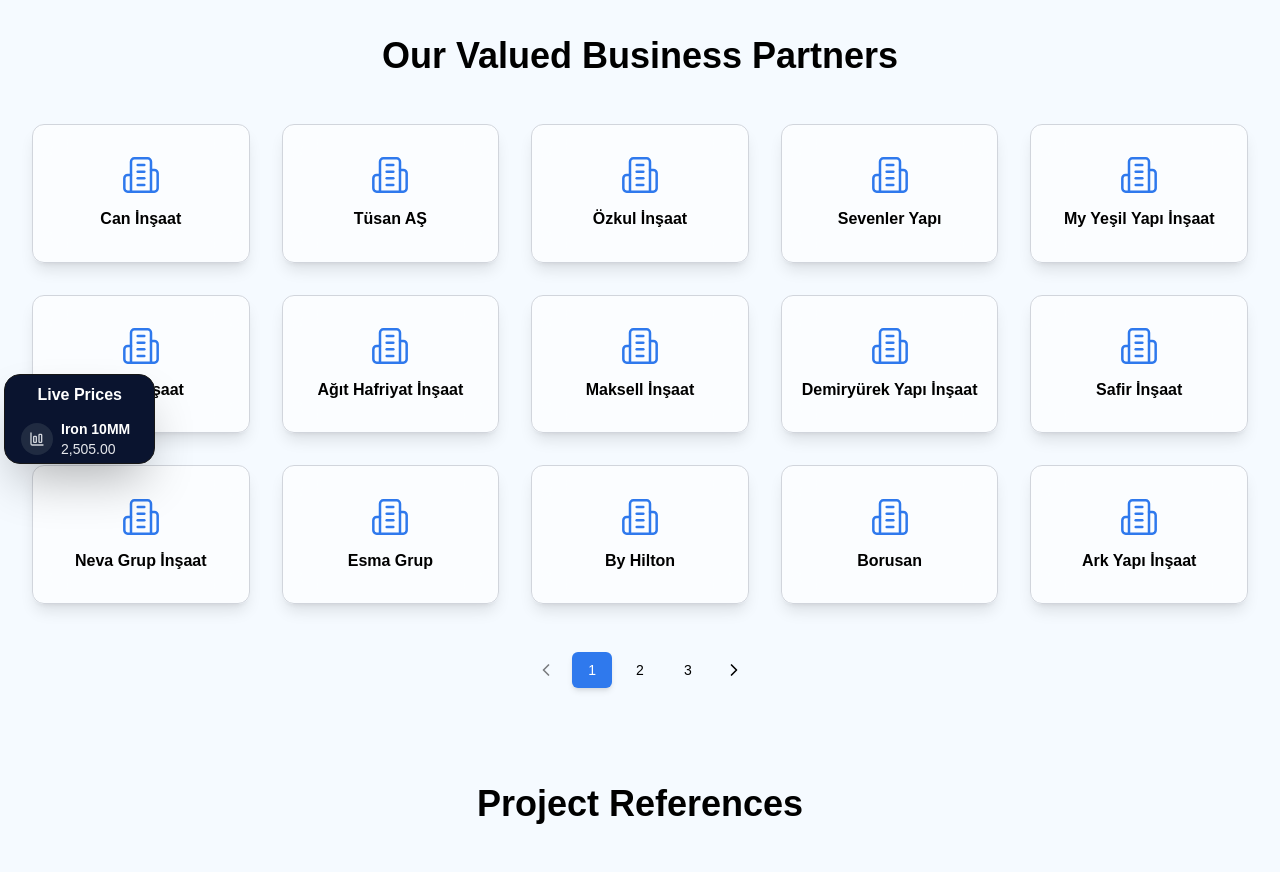
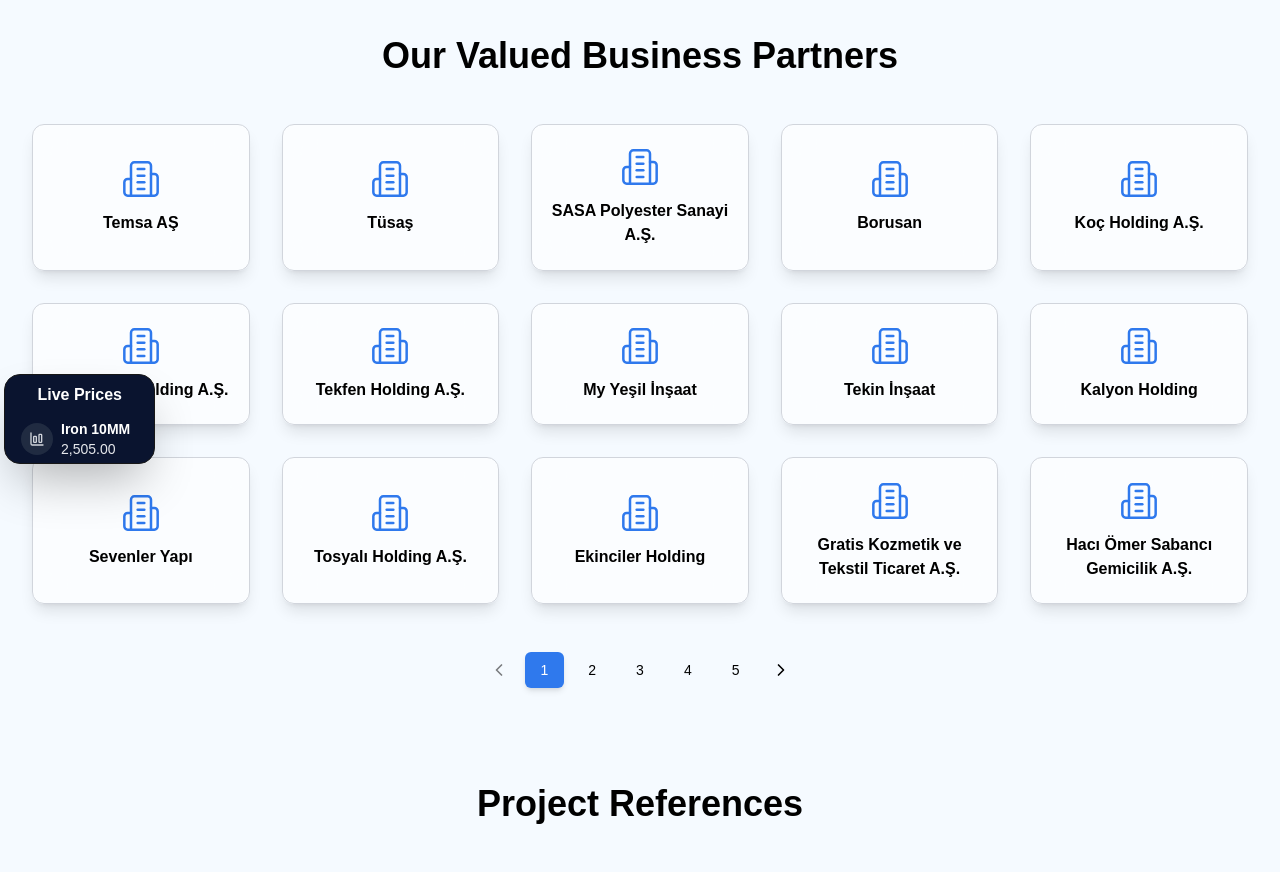
Before and after one commit to cemoner/orion, a Next.js app: page /en/references in a window 1280 px wide. Shown: the part 320-1192 px from the top of the page. Built offline with nearby package versions, Linux system fonts and the light colour scheme; no server answers; a web font is replaced by a local one.

Commit message:
references addendum

```diff
--- a/src/app/[locale]/references/page.tsx
+++ b/src/app/[locale]/references/page.tsx
@@ -1,67 +1,354 @@
 "use client"; // This is a client component to handle state
 
-import React, { useState } from 'react';
-import { Building2, MapPin, PaintRoller, CalendarDays, ChevronLeft, ChevronRight } from 'lucide-react';
+import React, { useState } from "react";
+import {
+  Building2,
+  MapPin,
+  PaintRoller,
+  CalendarDays,
+  ChevronLeft,
+  ChevronRight,
+} from "lucide-react";
 import { useTranslations } from "next-intl";
-
 
 // Data arrays
 const businessPartners = [
-  "Can İnşaat", "Tüsan AŞ", "Özkul İnşaat", "Sevenler Yapı", "My Yeşil Yapı İnşaat", "Ebiri İnşaat",
-  "Ağıt Hafriyat İnşaat", "Maksell İnşaat", "Demiryürek Yapı İnşaat", "Safir İnşaat", "Neva Grup İnşaat",
-  "Esma Grup", "By Hilton", "Borusan", "Ark Yapı İnşaat", "Dem İnşaat Yapı", "Has İnşaat", "Net Holding",
-  "Yıldırım Akdeniz Yapı", "Hakan Aslan Yapı İnşaat", "Ali Kaplan Yapı İnşaat", "Mbm Makina",
-  "Yıldızlar AŞ", "Mor Metal AŞ", "Güney Hasır Çelik", "Murat İnşaat Yapı", "Demirsan Demir Çelik",
-  "Erdemler AŞ", "Temsa AŞ", "Tüsaş", "Yapışan Yapı İnşaat", "Taşkıran Yapı İnşaat", "Hamidi Grup",
-  "Akel İnşaat", "Şahbazoğlu Yapı", "My Yeşil İnşaat", "Yüksel Nazlı – Nazlı İnşaat", "Tekin İnşaat"
+  "Temsa AŞ",
+  "Tüsaş",
+  "SASA Polyester Sanayi A.Ş.",
+  "Borusan",
+  "Koç Holding A.Ş.",
+  "Rönesans Holding A.Ş.",
+  "Tekfen Holding A.Ş.",
+  "My Yeşil İnşaat",
+  "Tekin İnşaat",
+  "Kalyon Holding","Sevenler Yapı",
+  "Tosyalı Holding A.Ş.",
+  "Ekinciler Holding",
+  "Gratis Kozmetik ve Tekstil Ticaret A.Ş.",
+  "Hacı Ömer Sabancı Gemicilik A.Ş.",
+  "Ebiri İnşaat",
+  "Ağıt Hafriyat İnşaat",
+  "Maksell İnşaat",
+  "Demiryürek Yapı İnşaat",
+  "Safir İnşaat",
+  "Neva Grup İnşaat",
+  "BJK Lojistik Hizmetleri A.Ş.",
+  "Esma Grup",
+  "By Hilton",
+  "Ark Yapı İnşaat",
+  "Dem İnşaat Yapı",
+  "Has İnşaat",
+  "Net Holding",
+  "Can İnşaat",
+  "Yıldırım Akdeniz Yapı",
+  "Hakan Aslan Yapı İnşaat",
+  "Ali Kaplan Yapı İnşaat",
+  "Mbm Makina",
+  "Yıldızlar AŞ",
+  "Tüsan AŞ",
+  "Mor Metal AŞ",
+  "Güney Hasır Çelik",
+  "Murat İnşaat Yapı",
+  "Demirsan Demir Çelik",
+  "Erdemler AŞ",
+  "Yapışan Yapı İnşaat",
+  "Taşkıran Yapı İnşaat",
+  "Hamidi Grup",
+  "Akel İnşaat",
+  "Şahbazoğlu Yapı",
+  "Yüksel Nazlı – Nazlı İnşaat",
+  "Özkul İnşaat",
+  "Kolin İnşaat Turizm Sanayi ve Ticaret A.Ş.",
+  "Akkuyu Nükleer A.Ş.",
+  "Dimax A.Ş.",
+  "Ercan Kumaş Tekstil Pazarlama İth. İhr. Tic. Ltd. Şti.",
+  "Beta Enerji A.Ş.",
+  "Astor Enerji A.Ş.",
+  "Kıvanç Tekstil Sanayi ve Ticaret A.Ş.",
+  "Bilici Holding A.Ş.",
+  "Metropol A.Ş.",
+  "Erdemoğlu Holding A.Ş.",
+  "Sanko Holding A.Ş.",
+  "Diler Holding A.Ş.",
+  "Ark İnşaat Sanayi ve Ticaret A.Ş.",
+  "Cengiz Holding A.Ş.",
+  "Barer Holding A.Ş.",
+  "BMC Otomotiv Sanayi ve Ticaret A.Ş.",
+  "RAMS Yapı A.Ş.",
+  "Hema Endüstri A.Ş.",
+  "Hattat Holding A.Ş.",
+  "Agel İnşaat A.Ş.",
+  "YP İnşaat A.Ş.",
+  "Estar İnşaat A.Ş.",
+  "Yeşilyurt Demir Çelik Sanayi A.Ş.",
+  "Sunar Mısır İşleme Sanayi ve Ticaret A.Ş.",
+  "Omnia Nişasta Katkı Maddeleri Sanayi ve Ticaret A.Ş.",
+  "Tat Nişasta Katkı Maddeleri Sanayi ve Ticaret A.Ş.",
+  "Teskim Tekstil Sanayi ve Ticaret A.Ş.",
+  "Kalkavan Holding A.Ş."
 ];
 
 const projectReferences = [
-  { name: "Tekel Baş Md. Binası", year: "1999", product: "İzosil", location: "Bursa" },
-  { name: "Adliye Lojmanları – Çekirge PTT bitişiği", year: "2000", product: "Flex-Coat", location: "Bursa" },
-  { name: "Nilüfer Hatun Cad. Kuğu Sitesi-51 Ataevler", year: "2000", product: "Izosi!", location: "Bursa" },
-  { name: "Gökşin Sitesi", year: "1999", product: "Flex-Coat", location: "Beşevler- Bursa" },
-  { name: "DSİ Lojmanları – Akroteks", year: "2004", product: "Sctbaşı", location: "Bursa" },
-  { name: "Askeriye Lojmanları", year: "2000", product: "İzonit, Yağlı Boya", location: "Hüriyet -Bursa" },
-  { name: "Sedir Sitesi", year: "2004", product: "İzosil-Enamel-Trf. Yol Çizgi Boyası", location: "Ataevler – Bursa" },
-  { name: "İbrahim Uyar İlköğretim Okulu", year: "2004", product: "İzosil", location: "Ataevler – Bursa" },
-  { name: "Yunus Emre Spor Kopleksi", year: "2003", product: "Akroteks,Saten,Plastik", location: "Bursa" },
-  { name: "Yıldırım Belediyesi Trafik Yol Çizgi Boyası", year: null, product: "Trafik Yol Çizgi Boyası", location: "Bursa" },
-  { name: "Confetti Tekstil Fabrikası", year: "2003", product: "İzosil", location: "Organize Sanayi-Bursa" },
-  { name: "Elvinteks Tekstil Fabrikası", year: "2003", product: "Akroteks", location: "Çalı Yolu – Bursa" },
-  { name: "Kapsan Kaplama Sanayi", year: "2003", product: "Akroteks", location: "Organize Sanayi -Bursa" },
-  { name: "Otosansit Sitesi -Büyük Oto Parçacılar Sitesi", year: "2003-2004", product: "Akroteks,Plastik", location: "Bursa" },
-  { name: "Işıklar Askeri Lisesi", year: "2003", product: "İzokot", location: "Bursa" },
-  { name: "Milli Piyango Anadolu Lisesi", year: "2005", product: "Akroteks- Plastik", location: "Bursa" },
-  { name: "Emniyet Müdürlüğü Binası", year: "1999", product: "Flex-Coat", location: "Mudanya – Bursa" },
-  { name: "Çağlayaner Yapı Koop. 600 daire (Aslantaş)", year: "1999-2000", product: "Serkot", location: "Mudanya" },
-  { name: "Şalıbender Baysan Siteleri", year: "2000", product: "Flex-Coat", location: "Güzelyalı" },
-  { name: "Baytaş Siteleri", year: "1999", product: "Flex-Coat", location: "Gemlik girişi" },
-  { name: "Kemal Pireci Lisesi", year: "1999", product: "İzosil", location: "Bandırma" },
-  { name: "Kırcı Un Fabrikası", year: "1999", product: "İzosil", location: "Bandırma" },
-  { name: "Debleke Un Fabrikası", year: "2000", product: "Flex-Cöat", location: "Bandırma" },
-  { name: "Beyköy Un Fabrikası", year: "1999", product: "Flex-Coat", location: "Bandırma" },
-  { name: "6.Ana Jet Üs Kom.", year: "1998-2003", product: "Flex-Coat,Akroteks,Plastik,Yağlı Boya,İzoteks", location: "Bandırma" },
-  { name: "Etibaıık Tesisleri", year: "1999", product: "Flex-Coat", location: "Bandırma" },
-  { name: "Sümer Yapı Koop.", year: "1999", product: "Flcx-Coat", location: "Bandırma" },
-  { name: "Serpin Manyas Kaplıcaları", year: "2005", product: "İzosil", location: "Manyas-Baııdırma" },
-  { name: "9. Ana Jet Üssü Lojmanları", year: "2000", product: "Flex-Coat", location: "Balıkesir" },
-  { name: "Tedaş Lojmanları", year: "1999-2000", product: "İzosil, Flex-Coat", location: "Balıkesir" },
-  { name: "Mühimmat Depo Kom. Lojmanları", year: "2000", product: "Flex-Coat,Akroteks", location: "Susurluk" },
-  { name: "Akbaıık Dinlenme Tesisleri", year: "2000", product: "Akroteks,Plastik", location: "Erdek" },
-  { name: "Donanma Komutanlığı", year: "1998-2000", product: "Flex-Coat", location: "Gölcük" },
-  { name: "Donanma Komutanlığı Yahya Kaptan Loj.", year: "1999-2000", product: "Flex-Coat", location: "İzmit" },
-  { name: "Bil-Koop Sitesi", year: "2000", product: "Akroteks", location: "Bilecik" },
-  { name: "Jandarma Er Eğitim Tugayı", year: "2000", product: "Akroteks", location: "Bilecik" },
-  { name: "Eronur Hotel", year: "2000", product: "Flex-Coat", location: "Bilecik" },
-  { name: "Onurlar Apartmanı", year: "2000", product: "Flex-Coat", location: "Bilecik" },
-  { name: "Önçay İnşaat", year: "2000", product: "Akroteks", location: "Eskişehir" },
-  { name: "Haser İnşaat", year: "2000", product: "İzonit", location: "Eskişehir" },
-  { name: "Osmangazi Üniversitesi Ek Binası", year: "1998–1999", product: "Betonkot", location: "Eskişehir" },
-  { name: "Şirinkent Gül Ağaçları Sitesi", year: "2000", product: "Flex-Coat", location: "Kütahya" },
-  { name: "Poyraz Konut Yapı Koop.", year: "1999", product: "Akroteks", location: "Kütahya" },
+  {
+    name: "Tekel Baş Md. Binası",
+    year: "1999",
+    product: "İzosil",
+    location: "Bursa",
+  },
+  {
+    name: "Adliye Lojmanları – Çekirge PTT bitişiği",
+    year: "2000",
+    product: "Flex-Coat",
+    location: "Bursa",
+  },
+  {
+    name: "Nilüfer Hatun Cad. Kuğu Sitesi-51 Ataevler",
+    year: "2000",
+    product: "Izosi!",
+    location: "Bursa",
+  },
+  {
+    name: "Gökşin Sitesi",
+    year: "1999",
+    product: "Flex-Coat",
+    location: "Beşevler- Bursa",
+  },
+  {
+    name: "DSİ Lojmanları – Akroteks",
+    year: "2004",
+    product: "Sctbaşı",
+    location: "Bursa",
+  },
+  {
+    name: "Askeriye Lojmanları",
+    year: "2000",
+    product: "İzonit, Yağlı Boya",
+    location: "Hüriyet -Bursa",
+  },
+  {
+    name: "Sedir Sitesi",
+    year: "2004",
+    product: "İzosil-Enamel-Trf. Yol Çizgi Boyası",
+    location: "Ataevler – Bursa",
+  },
+  {
+    name: "İbrahim Uyar İlköğretim Okulu",
+    year: "2004",
+    product: "İzosil",
+    location: "Ataevler – Bursa",
+  },
+  {
+    name: "Yunus Emre Spor Kopleksi",
+    year: "2003",
+    product: "Akroteks,Saten,Plastik",
+    location: "Bursa",
+  },
+  {
+    name: "Yıldırım Belediyesi Trafik Yol Çizgi Boyası",
+    year: null,
+    product: "Trafik Yol Çizgi Boyası",
+    location: "Bursa",
+  },
+  {
+    name: "Confetti Tekstil Fabrikası",
+    year: "2003",
+    product: "İzosil",
+    location: "Organize Sanayi-Bursa",
+  },
+  {
+    name: "Elvinteks Tekstil Fabrikası",
+    year: "2003",
+    product: "Akroteks",
+    location: "Çalı Yolu – Bursa",
+  },
+  {
+    name: "Kapsan Kaplama Sanayi",
+    year: "2003",
+    product: "Akroteks",
+    location: "Organize Sanayi -Bursa",
+  },
+  {
+    name: "Otosansit Sitesi -Büyük Oto Parçacılar Sitesi",
+    year: "2003-2004",
+    product: "Akroteks,Plastik",
+    location: "Bursa",
+  },
+  {
+    name: "Işıklar Askeri Lisesi",
+    year: "2003",
+    product: "İzokot",
+    location: "Bursa",
+  },
+  {
+    name: "Milli Piyango Anadolu Lisesi",
+    year: "2005",
+    product: "Akroteks- Plastik",
+    location: "Bursa",
+  },
+  {
+    name: "Emniyet Müdürlüğü Binası",
+    year: "1999",
+    product: "Flex-Coat",
+    location: "Mudanya – Bursa",
+  },
+  {
+    name: "Çağlayaner Yapı Koop. 600 daire (Aslantaş)",
+    year: "1999-2000",
+    product: "Serkot",
+    location: "Mudanya",
+  },
+  {
+    name: "Şalıbender Baysan Siteleri",
+    year: "2000",
+    product: "Flex-Coat",
+    location: "Güzelyalı",
+  },
+  {
+    name: "Baytaş Siteleri",
+    year: "1999",
+    product: "Flex-Coat",
+    location: "Gemlik girişi",
+  },
+  {
+    name: "Kemal Pireci Lisesi",
+    year: "1999",
+    product: "İzosil",
+    location: "Bandırma",
+  },
+  {
+    name: "Kırcı Un Fabrikası",
+    year: "1999",
+    product: "İzosil",
+    location: "Bandırma",
+  },
+  {
+    name: "Debleke Un Fabrikası",
+    year: "2000",
+    product: "Flex-Cöat",
+    location: "Bandırma",
+  },
+  {
+    name: "Beyköy Un Fabrikası",
+    year: "1999",
+    product: "Flex-Coat",
+    location: "Bandırma",
+  },
+  {
+    name: "6.Ana Jet Üs Kom.",
+    year: "1998-2003",
+    product: "Flex-Coat,Akroteks,Plastik,Yağlı Boya,İzoteks",
+    location: "Bandırma",
+  },
+  {
+    name: "Etibaıık Tesisleri",
+    year: "1999",
+    product: "Flex-Coat",
+    location: "Bandırma",
+  },
+  {
+    name: "Sümer Yapı Koop.",
+    year: "1999",
+    product: "Flcx-Coat",
+    location: "Bandırma",
+  },
+  {
+    name: "Serpin Manyas Kaplıcaları",
+    year: "2005",
+    product: "İzosil",
+    location: "Manyas-Baııdırma",
+  },
+  {
+    name: "9. Ana Jet Üssü Lojmanları",
+    year: "2000",
+    product: "Flex-Coat",
+    location: "Balıkesir",
+  },
+  {
+    name: "Tedaş Lojmanları",
+    year: "1999-2000",
+    product: "İzosil, Flex-Coat",
+    location: "Balıkesir",
+  },
+  {
+    name: "Mühimmat Depo Kom. Lojmanları",
+    year: "2000",
+    product: "Flex-Coat,Akroteks",
+    location: "Susurluk",
+  },
+  {
+    name: "Akbaıık Dinlenme Tesisleri",
+    year: "2000",
+    product: "Akroteks,Plastik",
+    location: "Erdek",
+  },
+  {
+    name: "Donanma Komutanlığı",
+    year: "1998-2000",
+    product: "Flex-Coat",
+    location: "Gölcük",
+  },
+  {
+    name: "Donanma Komutanlığı Yahya Kaptan Loj.",
+    year: "1999-2000",
+    product: "Flex-Coat",
+    location: "İzmit",
+  },
+  {
+    name: "Bil-Koop Sitesi",
+    year: "2000",
+    product: "Akroteks",
+    location: "Bilecik",
+  },
+  {
+    name: "Jandarma Er Eğitim Tugayı",
+    year: "2000",
+    product: "Akroteks",
+    location: "Bilecik",
+  },
+  {
+    name: "Eronur Hotel",
+    year: "2000",
+    product: "Flex-Coat",
+    location: "Bilecik",
+  },
+  {
+    name: "Onurlar Apartmanı",
+    year: "2000",
+    product: "Flex-Coat",
+    location: "Bilecik",
+  },
+  {
+    name: "Önçay İnşaat",
+    year: "2000",
+    product: "Akroteks",
+    location: "Eskişehir",
+  },
+  {
+    name: "Haser İnşaat",
+    year: "2000",
+    product: "İzonit",
+    location: "Eskişehir",
+  },
+  {
+    name: "Osmangazi Üniversitesi Ek Binası",
+    year: "1998–1999",
+    product: "Betonkot",
+    location: "Eskişehir",
+  },
+  {
+    name: "Şirinkent Gül Ağaçları Sitesi",
+    year: "2000",
+    product: "Flex-Coat",
+    location: "Kütahya",
+  },
+  {
+    name: "Poyraz Konut Yapı Koop.",
+    year: "1999",
+    product: "Akroteks",
+    location: "Kütahya",
+  },
 ];
-
 
 const ReferencesPage = () => {
   // State for Project Pagination
@@ -75,8 +362,13 @@
   // Logic for Project Pagination
   const indexOfLastProject = currentProjectPage * projectsPerPage;
   const indexOfFirstProject = indexOfLastProject - projectsPerPage;
-  const currentProjects = projectReferences.slice(indexOfFirstProject, indexOfLastProject);
-  const totalProjectPages = Math.ceil(projectReferences.length / projectsPerPage);
+  const currentProjects = projectReferences.slice(
+    indexOfFirstProject,
+    indexOfLastProject
+  );
+  const totalProjectPages = Math.ceil(
+    projectReferences.length / projectsPerPage
+  );
 
   const handleProjectPageChange = (pageNumber: number) => {
     if (pageNumber < 1 || pageNumber > totalProjectPages) return;
@@ -86,8 +378,13 @@
   // Logic for Business Partner Pagination
   const indexOfLastPartner = currentPartnerPage * partnersPerPage;
   const indexOfFirstPartner = indexOfLastPartner - partnersPerPage;
-  const currentPartners = businessPartners.slice(indexOfFirstPartner, indexOfLastPartner);
-  const totalPartnerPages = Math.ceil(businessPartners.length / partnersPerPage);
+  const currentPartners = businessPartners.slice(
+    indexOfFirstPartner,
+    indexOfLastPartner
+  );
+  const totalPartnerPages = Math.ceil(
+    businessPartners.length / partnersPerPage
+  );
 
   const handlePartnerPageChange = (pageNumber: number) => {
     if (pageNumber < 1 || pageNumber > totalPartnerPages) return;
@@ -95,7 +392,6 @@
   };
 
   const t = useTranslations("References");
-
 
   return (
     <div className="bg-light-background-blue dark:bg-background-dark text-text dark:text-text-dark min-h-screen">
@@ -127,7 +423,10 @@
                            p-4 flex flex-col items-center justify-center text-center
                            transform hover:-translate-y-2 transition-all duration-300 ease-in-out cursor-pointer"
               >
-                <Building2 className="w-10 h-10 text-logo-blue dark:text-hover-blue mb-3" strokeWidth={1.5} />
+                <Building2
+                  className="w-10 h-10 text-logo-blue dark:text-hover-blue mb-3"
+                  strokeWidth={1.5}
+                />
                 <h3 className="text-base font-semibold">{partner}</h3>
               </div>
             ))}
@@ -143,18 +442,22 @@
             >
               <ChevronLeft className="h-5 w-5" />
             </button>
-            {Array.from({ length: totalPartnerPages }, (_, i) => i + 1).map((page) => (
+            {Array.from({ length: totalPartnerPages }, (_, i) => i + 1).map(
+              (page) => (
                 <button
                   key={page}
                   onClick={() => handlePartnerPageChange(page)}
                   className={`px-4 py-2 rounded-md text-sm font-medium transition-colors
-                           ${currentPartnerPage === page
-                             ? 'bg-logo-blue text-white shadow-md'
-                             : 'hover:bg-gray-100 dark:hover:bg-background-dark-lighter'}`}
+                           ${
+                             currentPartnerPage === page
+                               ? "bg-logo-blue text-white shadow-md"
+                               : "hover:bg-gray-100 dark:hover:bg-background-dark-lighter"
+                           }`}
                 >
                   {page}
                 </button>
-            ))}
+              )
+            )}
             <button
               onClick={() => handlePartnerPageChange(currentPartnerPage + 1)}
               disabled={currentPartnerPage === totalPartnerPages}
@@ -168,7 +471,6 @@
         {/* ================================================================== */}
         {/* ^^^^   END OF BUSINESS PARTNERS SECTION   ^^^^ */}
         {/* ================================================================== */}
-
 
         {/* Project References Section with Pagination */}
         <section className="mt-24">
@@ -188,20 +490,28 @@
                   <div className="space-y-3 text-text/90 dark:text-text-dark/80">
                     <div className="flex items-center">
                       <CalendarDays className="w-5 h-5 mr-3 text-logo-blue dark:text-hover-blue flex-shrink-0" />
-                      <span className="text-sm font-medium">{project.year || '-'}</span>
+                      <span className="text-sm font-medium">
+                        {project.year || "-"}
+                      </span>
                     </div>
                     <div className="flex items-center">
                       <MapPin className="w-5 h-5 mr-3 text-logo-blue dark:text-hover-blue flex-shrink-0" />
-                      <span className="text-sm font-medium">{project.location}</span>
+                      <span className="text-sm font-medium">
+                        {project.location}
+                      </span>
                     </div>
                     <div className="flex items-start">
                       <PaintRoller className="w-5 h-5 mr-3 text-logo-blue dark:text-hover-blue flex-shrink-0 mt-0.5" />
-                      <span className="text-sm font-medium">{project.product || '-'}</span>
+                      <span className="text-sm font-medium">
+                        {project.product || "-"}
+                      </span>
                     </div>
                   </div>
                 </div>
                 <div className="bg-gray-50 dark:bg-background-dark border-t border-gray-300 dark:border-gray-900 px-6 py-3">
-                    <span className="text-xs font-semibold text-logo-blue dark:text-hover-blue uppercase tracking-wider">{t("finishedProjects")}</span>
+                  <span className="text-xs font-semibold text-logo-blue dark:text-hover-blue uppercase tracking-wider">
+                    {t("finishedProjects")}
+                  </span>
                 </div>
               </div>
             ))}
@@ -217,18 +527,22 @@
             >
               <ChevronLeft className="h-5 w-5" />
             </button>
-            {Array.from({ length: totalProjectPages }, (_, i) => i + 1).map((page) => (
+            {Array.from({ length: totalProjectPages }, (_, i) => i + 1).map(
+              (page) => (
                 <button
                   key={page}
                   onClick={() => handleProjectPageChange(page)}
                   className={`px-4 py-2 rounded-md text-sm font-medium transition-colors
-                           ${currentProjectPage === page
-                             ? 'bg-logo-blue text-white shadow-md'
-                             : 'hover:bg-gray-100 dark:hover:bg-background-dark-lighter'}`}
+                           ${
+                             currentProjectPage === page
+                               ? "bg-logo-blue text-white shadow-md"
+                               : "hover:bg-gray-100 dark:hover:bg-background-dark-lighter"
+                           }`}
                 >
                   {page}
                 </button>
-            ))}
+              )
+            )}
             <button
               onClick={() => handleProjectPageChange(currentProjectPage + 1)}
               disabled={currentProjectPage === totalProjectPages}
--- a/src/app/components/ui/Header.tsx
+++ b/src/app/components/ui/Header.tsx
@@ -13,7 +13,7 @@
 
   return (
     <header className="bg-background dark:bg-background-dark shadow-md  w-full md:sticky top-0 z-50 h-20 flex items-center justify-between relative">
-      <div className="mx-auto w-full md:px-6 py-6 flex justify-center sm:justify-between items-center">
+      <div className="mx-auto w-full md:px-6 py-6 flex justify-center xs:justify-between items-center">
         <div className="text-xl font-bold text-gray-800">
           <Link
             href="/"
```
Lines whose indentation alone changed are shown as unchanged.
